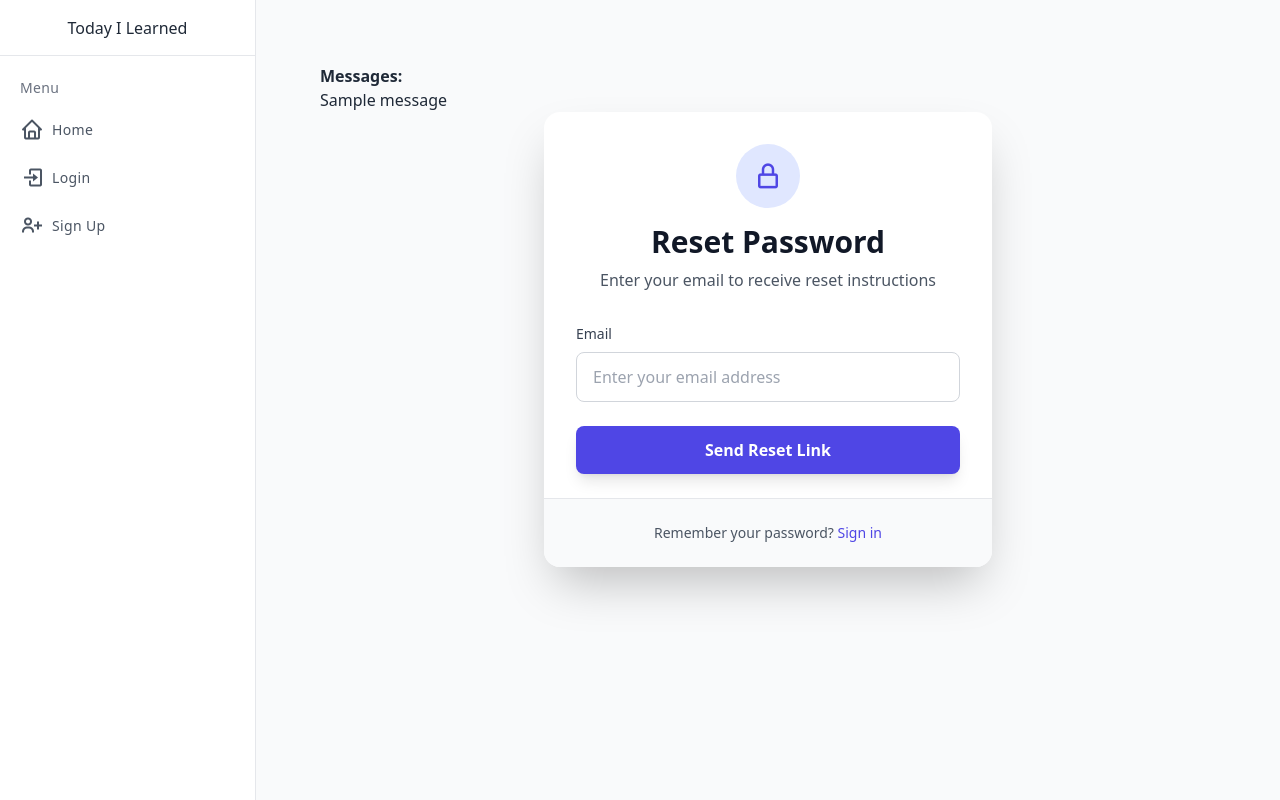
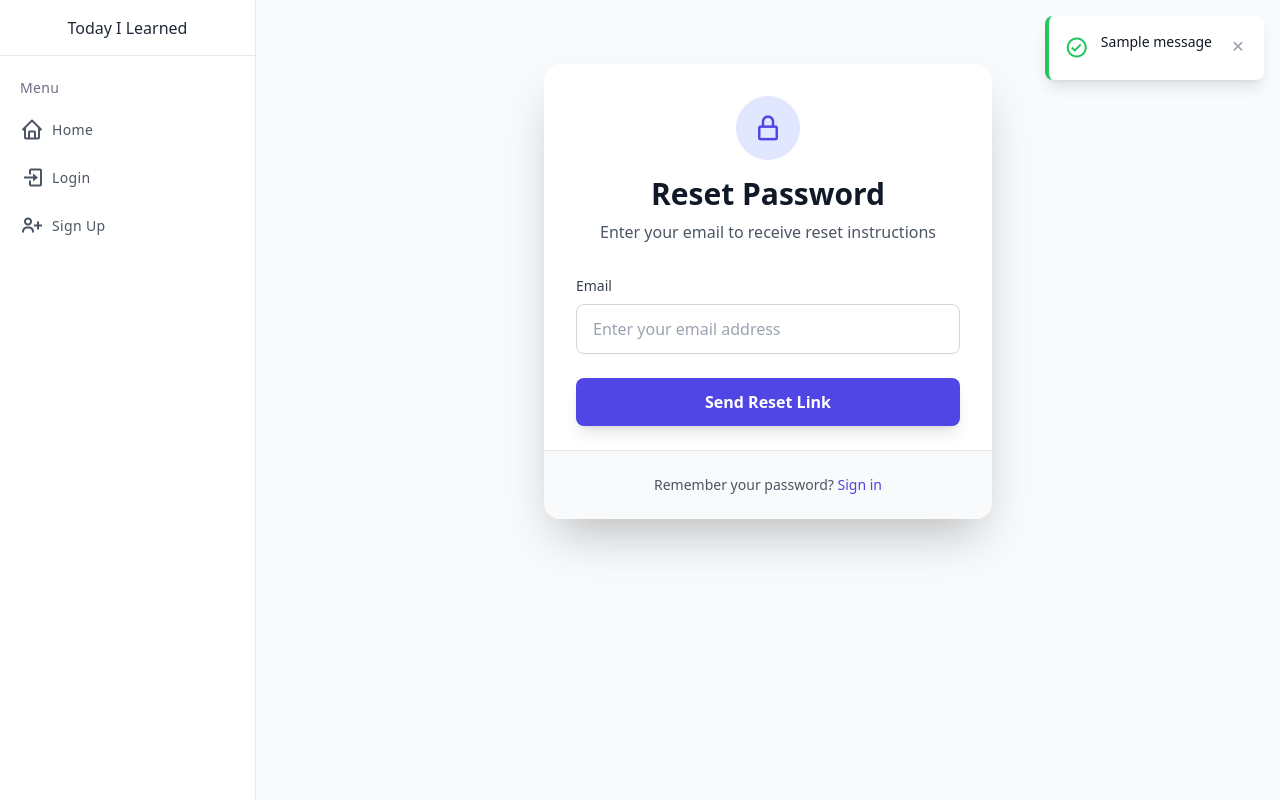
Before and after one commit to yusup-rd/django-201, a Django app: page /password/reset/ in a window 1280 px wide. Run offline with Django 5.2, Linux system fonts and the light colour scheme; tables that the repository leaves empty hold one stand-in row (values such as "Sample post"); one stand-in notice (Sample message) is shown; some libraries are stand-ins or nearby versions.

Commit message:
Styled messages

```diff
--- a/til/templates/account/base_entrance.html
+++ b/til/templates/account/base_entrance.html
@@ -1,11 +1,31 @@
 {% extends "base.html" %}
 {% block body %}
     {% if messages %}
-        <div>
-            <strong>Messages:</strong>
-            <ul>
-                {% for message in messages %}<li>{{ message }}</li>{% endfor %}
-            </ul>
+        <div class="fixed top-4 right-4 z-50 space-y-2 max-w-md">
+            {% for message in messages %}
+                <div class="bg-white border-l-4 {% if message.tags == 'error' or message.tags == 'danger' %}border-red-500{% elif message.tags == 'warning' %}border-yellow-500{% elif message.tags == 'success' %}border-green-500{% else %}border-blue-500{% endif %} shadow-lg rounded-lg p-4 animate-slide-in">
+                    <div class="flex items-start">
+                        <div class="flex-shrink-0">
+                            {% if message.tags == 'error' or message.tags == 'danger' %}
+                                <i class="bx bx-error-circle text-2xl text-red-500"></i>
+                            {% elif message.tags == 'warning' %}
+                                <i class="bx bx-error text-2xl text-yellow-500"></i>
+                            {% elif message.tags == 'success' %}
+                                <i class="bx bx-check-circle text-2xl text-green-500"></i>
+                            {% else %}
+                                <i class="bx bx-info-circle text-2xl text-blue-500"></i>
+                            {% endif %}
+                        </div>
+                        <div class="ml-3 flex-1">
+                            <p class="text-sm font-medium text-gray-900">{{ message }}</p>
+                        </div>
+                        <button onclick="this.parentElement.parentElement.remove()"
+                                class="ml-4 flex-shrink-0 text-gray-400 hover:text-gray-600">
+                            <i class="bx bx-x text-xl"></i>
+                        </button>
+                    </div>
+                </div>
+            {% endfor %}
         </div>
     {% endif %}
     {% block content %}
```
